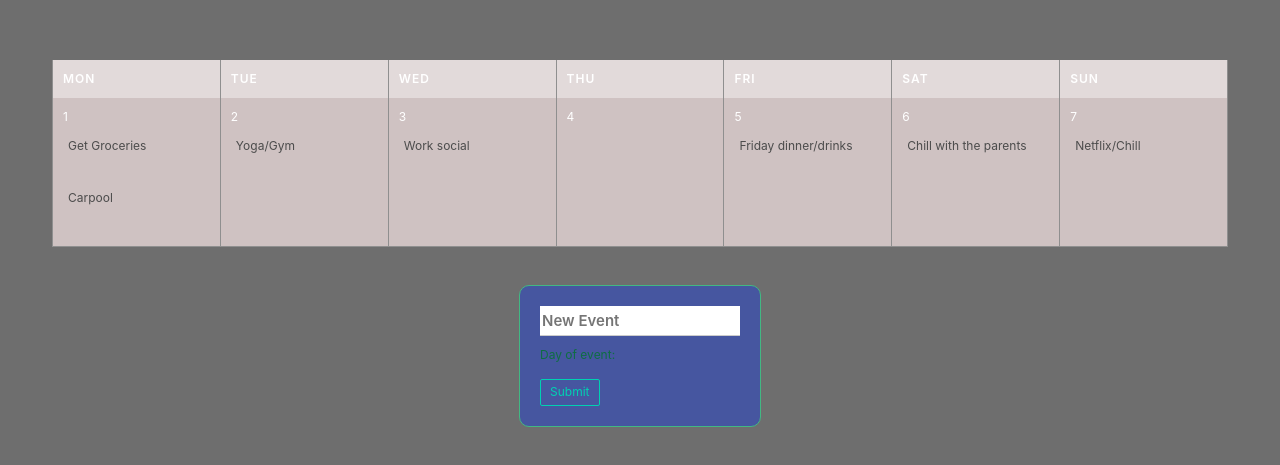
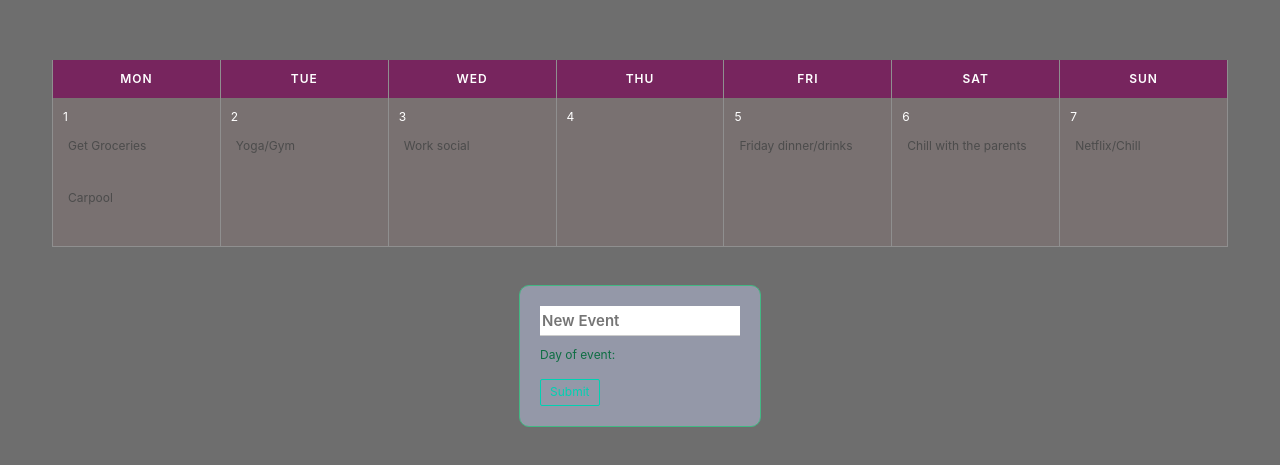
Before and after one commit to ram-sharan25/Fullstack-Vue, a Vue app in the folder calendar_app/: page / in a window 1280 px wide. Shown: the part 151-616 px from the top of the page. Built offline with nearby package versions, Linux system fonts and the light colour scheme; some icons are missing.

Commit message:
edit of events added

```diff
--- a/calendar_app/src/app/components/CalendarDay.vue
+++ b/calendar_app/src/app/components/CalendarDay.vue
@@ -1,6 +1,6 @@
 <template>
     <div class="day column" @click="setActiveDay(day.id)">
-        <div class="day-banner has-text-cntered">{{day.abbvTitle}}</div>
+        <div class="day-banner has-text-centered">{{day.abbvTitle}}</div>
         <div class="day-details">
                 <div class="day-number">{{day.id}}</div>
                 <CalendarEvent v-for="(event,index) in day.events"
@@ -32,7 +32,7 @@ export default {
 <style lang="scss" scoped>
 
 .day {
-    background-color: #cfc2c2;
+    background-color: #797171;
     color: #FFF;
     border-left: 1px solid #8F8F8F;
     border-bottom: 1px solid #8F8F8F;
@@ -44,7 +44,7 @@ export default {
     }
 
     .day-banner {
-      background-color: #e2dada;
+      background-color: #77255e;
       color: #FFF;
       padding: 10px;
       text-transform: uppercase;
@@ -55,6 +55,7 @@ export default {
 
     .day-details {
       padding: 10px;
+
     }
      &:last-child {
     border-right: 1px solid #8F8F8F;
--- a/calendar_app/src/app/components/CalendarEntry.vue
+++ b/calendar_app/src/app/components/CalendarEntry.vue
@@ -34,7 +34,7 @@ export default
 
 <style lang="scss" scoped>
 #calendar-entry {
-  background: rgb(70, 86, 160);
+  background: rgb(148, 152, 168);
   border: 1px solid #42b883;
   border-radius: 10px;
   max-width: 300px;
--- a/calendar_app/src/app/components/CalendarEvent.vue
+++ b/calendar_app/src/app/components/CalendarEvent.vue
@@ -1,17 +1,25 @@
 <template>
     <div class="day-event" style="getEventBackgroundColor">
         <div>
-            <div class="has-test-centered details">{{event.details}}</div>
-            <div class="has-text-centered icons">
-                <i class=" fa fa-pencil-square edit-icon"></i>
-                <i class="fa-trash-o fa delete-icon"></i>
+            <div v-if="!event.edit">
+                <div class="has-test-centered details">{{event.details}}</div>
+                <div class="has-text-centered icons">
+                    <i class=" fa fa-pencil-square edit-icon" @click="editEvent(day.id,event.details)"></i>
+                    <i class="fa-trash-o fa delete-icon"></i>
+                </div>
+            </div>
+            <div v-if="event.edit">
+                <input type="text" placeholder="event.details"/>
+                <div class="has-text-centered icons">
+                    <i class="fa-check fa"></i>
+                </div>
             </div>
         </div>
     </div>
 </template>
 <script>
-import { defineComponent } from '@vue/composition-api'
 
+import {store} from "../store"
 export default {
    name:'CalendarEvent',
    props:['event','day'],
@@ -21,9 +29,14 @@ export default {
            let randomColor=colors[Math.floor(Math.random()*colors.length)];
            return `background-color:${randomColor}`;
        }
+   },
+   methods:{
+       editEvent(dayId,eventDetails){
+           store.editEvent(dayId,eventDetails);
+       }
    }
 
-    }
+}
 </script>
 <style lang ="scss" scoped>
 .day-event {
--- a/calendar_app/src/app/store.js
+++ b/calendar_app/src/app/store.js
@@ -17,5 +17,21 @@ export const store = {
         activeDay.events.push({"details":eventDetails,"edit":false});
         this.inputEntry="";
         this.error=false;
+    },
+    editEvent(dayId,eventDetails){
+        const dayObj = this.state.seedData.find(
+            day=> day.Id===dayId
+        );
+        const eventObj=dayObj.events.find(
+            event=>event.details===eventDetails
+        );
+        eventObj.edit=true;
+    },
+    resetEditOfAllEvents(){
+        this.state.seedData.map((dayObj)=>{
+            dayObj.events.map((event)=>{
+                event.edit=false;
+            });
+        });
     }
 }
```
